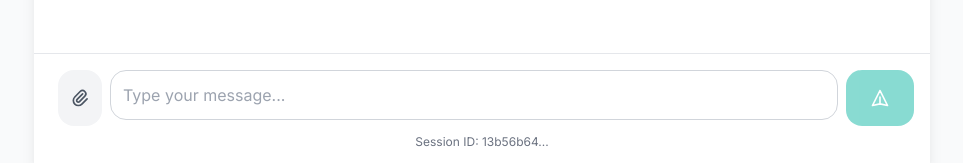
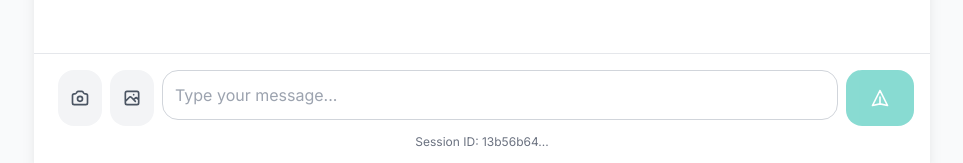
Before and after one commit to official-umair-amjad/SFDA-RAG-WITH-IMAGE, a Next.js app: page / in a window 1280 px wide. Shown: the part 634-797 px from the top of the page, without its empty margins (158-1121 px from the left). Built offline with nearby package versions, Linux system fonts and the light colour scheme.

Commit message:
Refactor image input handling for camera and gallery

```diff
--- a/app/page.tsx
+++ b/app/page.tsx
@@ -80,7 +80,8 @@ export default function ChatPage() {
   const [selectedImage, setSelectedImage] = useState<File | null>(null)
   const [imagePreview, setImagePreview] = useState<string | null>(null)
   const messagesEndRef = useRef<HTMLDivElement>(null)
-  const fileInputRef = useRef<HTMLInputElement>(null)
+  const cameraInputRef = useRef<HTMLInputElement>(null)
+  const galleryInputRef = useRef<HTMLInputElement>(null)
 
   // Handle hydration and generate sessionId on client side only
   useEffect(() => {
@@ -130,14 +131,22 @@ export default function ChatPage() {
   const removeImage = () => {
     setSelectedImage(null)
     setImagePreview(null)
-    if (fileInputRef.current) {
-      fileInputRef.current.value = ''
+    if (cameraInputRef.current) {
+      cameraInputRef.current.value = ''
+    }
+    if (galleryInputRef.current) {
+      galleryInputRef.current.value = ''
     }
   }
 
-  // Trigger file input click
-  const handleAttachClick = () => {
-    fileInputRef.current?.click()
+  // Trigger camera input click
+  const handleCameraClick = () => {
+    cameraInputRef.current?.click()
+  }
+
+  // Trigger gallery input click
+  const handleGalleryClick = () => {
+    galleryInputRef.current?.click()
   }
 
   const sendMessage = async () => {
@@ -157,8 +166,11 @@ export default function ChatPage() {
     setInputValue('')
     setSelectedImage(null)
     setImagePreview(null)
-    if (fileInputRef.current) {
-      fileInputRef.current.value = ''
+    if (cameraInputRef.current) {
+      cameraInputRef.current.value = ''
+    }
+    if (galleryInputRef.current) {
+      galleryInputRef.current.value = ''
     }
     setIsLoading(true)
 
@@ -331,25 +343,49 @@ export default function ChatPage() {
           )}
 
           <div className="flex space-x-2">
-            {/* Hidden File Input */}
+            {/* Hidden File Inputs */}
             <input
               type="file"
-              ref={fileInputRef}
+              ref={cameraInputRef}
+              onChange={handleImageSelect}
+              accept="image/png,image/jpeg,image/jpg"
+              capture="environment"
+              className="hidden"
+            />
+            <input
+              type="file"
+              ref={galleryInputRef}
               onChange={handleImageSelect}
               accept="image/png,image/jpeg,image/jpg"
               className="hidden"
             />
 
-            {/* Attachment Button */}
+            {/* Camera Button */}
             <button
               type="button"
-              onClick={handleAttachClick}
+              onClick={handleCameraClick}
               disabled={isLoading || !isHydrated || selectedImage !== null}
               className="px-3 py-2 bg-gray-100 text-gray-600 rounded-2xl hover:bg-gray-200 focus:outline-none focus:ring-2 focus:ring-teal-500 focus:ring-offset-2 disabled:opacity-50 disabled:cursor-not-allowed transition-colors duration-200"
-              aria-label="Attach image"
+              aria-label="Take photo"
+              title="Take Photo"
             >
               <svg className="w-5 h-5" fill="none" stroke="currentColor" viewBox="0 0 24 24">
-                <path strokeLinecap="round" strokeLinejoin="round" strokeWidth={2} d="M15.172 7l-6.586 6.586a2 2 0 102.828 2.828l6.414-6.586a4 4 0 00-5.656-5.656l-6.415 6.585a6 6 0 108.486 8.486L20.5 13" />
+                <path strokeLinecap="round" strokeLinejoin="round" strokeWidth={2} d="M3 9a2 2 0 012-2h.93a2 2 0 001.664-.89l.812-1.22A2 2 0 0110.07 4h3.86a2 2 0 011.664.89l.812 1.22A2 2 0 0018.07 7H19a2 2 0 012 2v9a2 2 0 01-2 2H5a2 2 0 01-2-2V9z" />
+                <path strokeLinecap="round" strokeLinejoin="round" strokeWidth={2} d="M15 13a3 3 0 11-6 0 3 3 0 016 0z" />
+              </svg>
+            </button>
+
+            {/* Gallery Button */}
+            <button
+              type="button"
+              onClick={handleGalleryClick}
+              disabled={isLoading || !isHydrated || selectedImage !== null}
+              className="px-3 py-2 bg-gray-100 text-gray-600 rounded-2xl hover:bg-gray-200 focus:outline-none focus:ring-2 focus:ring-teal-500 focus:ring-offset-2 disabled:opacity-50 disabled:cursor-not-allowed transition-colors duration-200"
+              aria-label="Select from gallery"
+              title="Select from Gallery"
+            >
+              <svg className="w-5 h-5" fill="none" stroke="currentColor" viewBox="0 0 24 24">
+                <path strokeLinecap="round" strokeLinejoin="round" strokeWidth={2} d="M4 16l4.586-4.586a2 2 0 012.828 0L16 16m-2-2l1.586-1.586a2 2 0 012.828 0L20 14m-6-6h.01M6 20h12a2 2 0 002-2V6a2 2 0 00-2-2H6a2 2 0 00-2 2v12a2 2 0 002 2z" />
               </svg>
             </button>
 
```
